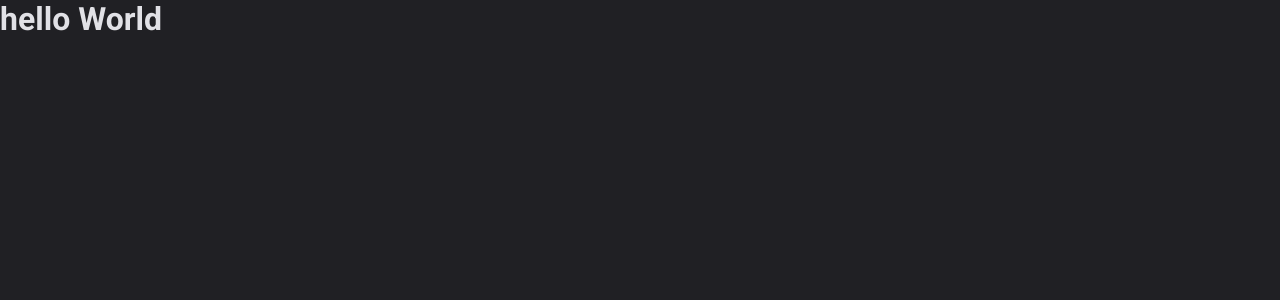
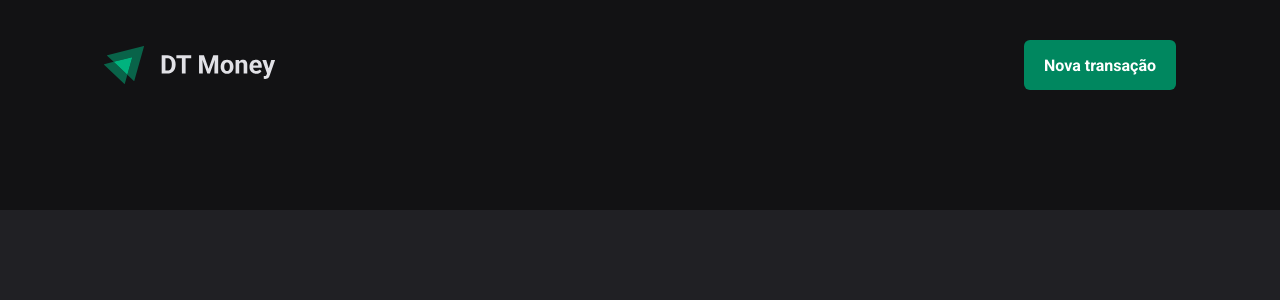
Before and after one commit to jonierthal/dt-money-web, a React (Vite) app: page / in a window 1280 px wide. Shown: the top 300 px of the page. Built offline with nearby package versions, Linux system fonts and the light colour scheme.

Commit message:
Componente: Header

```diff
--- a/src/App.tsx
+++ b/src/App.tsx
@@ -1,4 +1,5 @@
 import { ThemeProvider } from "styled-components";
+import { Transactions } from "./pages/Transactions";
 import { GlobalStyle } from "./styles/global";
 import { defaultTheme } from "./styles/themes/default";
 
@@ -8,7 +9,7 @@
     <ThemeProvider theme={defaultTheme}>
       <GlobalStyle />
 
-      <h1>hello World</h1>
+      <Transactions />
     </ThemeProvider>
   )
 }
--- /dev/null
+++ b/src/components/Header/index.tsx
@@ -0,0 +1,15 @@
+import { HeaderContainer, HeaderContent, NewTransactionButton } from "./styles";
+
+import logoImg from '../../assets/logo.svg'
+
+export function Header () {
+    return(
+        <HeaderContainer>
+            <HeaderContent>
+                <img src={logoImg} alt="" />
+
+                <NewTransactionButton>Nova transação</NewTransactionButton>
+            </HeaderContent>
+        </HeaderContainer>
+    )
+}
--- /dev/null
+++ b/src/components/Header/styles.ts
@@ -0,0 +1,33 @@
+import styled from 'styled-components'
+
+export const HeaderContainer = styled.header`
+    background: ${props => props.theme["gray-900"]};
+    padding: 2.5rem 0 7.5rem;
+`;
+
+export const HeaderContent = styled.div`
+    width: 100%;
+    max-width: 1120px;
+    margin: 0 auto;
+    padding: 0 1.5rem;
+
+    display: flex;
+    justify-content: space-between;
+    align-items: center;
+`;
+
+export const NewTransactionButton = styled.button`
+    height: 50px;
+    border: 0;
+    background: ${props => props.theme['green-500']};
+    color: ${props => props.theme.white};
+    font-weight: bold;
+    padding: 0 1.25rem;
+    border-radius: 6px;
+    cursor: pointer;
+
+    &:hover {
+        background: ${props => props.theme['green-700']};
+        transition: background-color 0.2s;
+    }
+`
--- /dev/null
+++ b/src/pages/Transactions/index.tsx
@@ -0,0 +1,9 @@
+import { Header } from "../../components/Header";
+
+export function Transactions () {
+    return(
+        <div>
+            <Header />
+        </div>
+    )
+}
```
Also changed, not shown: src/assets/logo.svg (added), src/pages/Transactions/styles.ts (added).
